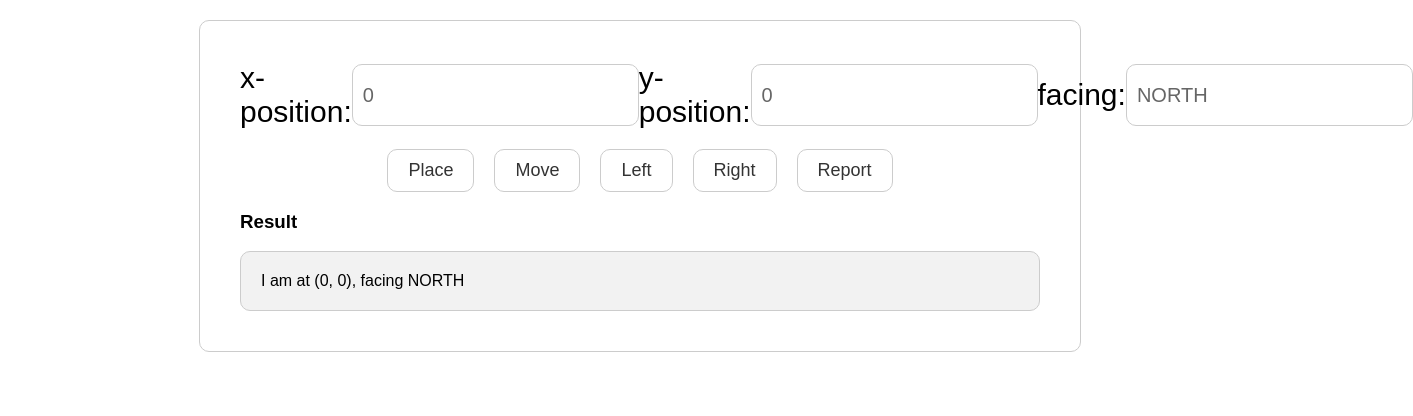
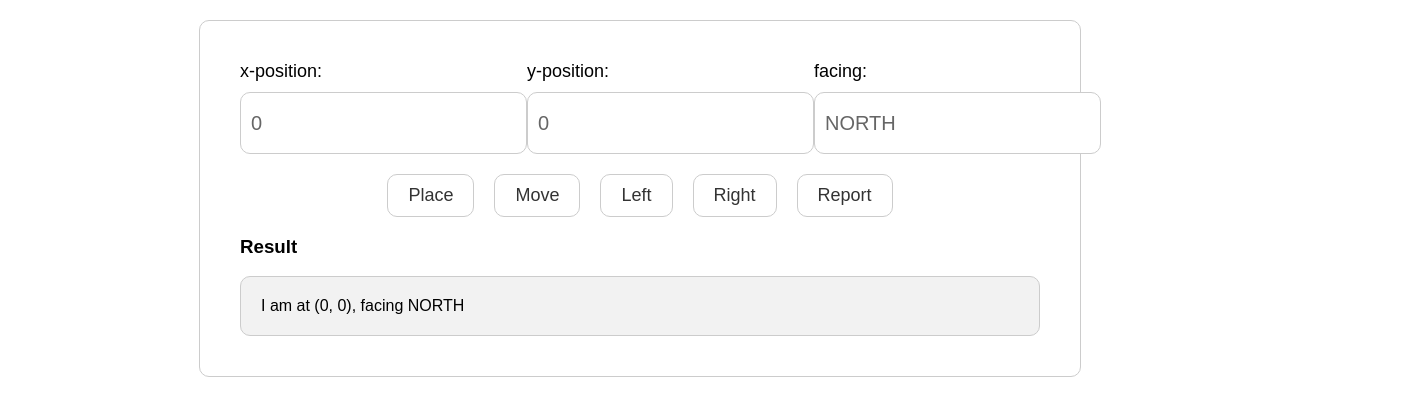
Before and after one commit to ryanzhangau/Pacman-Simulator, a React (Create React App) app: page / in a window 1280 px wide. Shown: the top 416 px of the page, 1413 px wide, since content can reach past the window. Built offline with nearby package versions, Linux system fonts and the light colour scheme.

Commit message:
update field label style

```diff
--- a/src/style/app.scss
+++ b/src/style/app.scss
@@ -15,6 +15,7 @@ body {
 .form-field-wrap {
   display: grid;
   grid-template-columns: repeat(3, 1fr);
+  justify-self: flex-start;
 }
 
 .button-wrap {
--- a/src/style/field.scss
+++ b/src/style/field.scss
@@ -1,7 +1,15 @@
 .field-wrap {
   display: flex;
-  font-size: 30px;
+  font-size: 18px;
   align-items: center;
+  flex-direction: column;
+  justify-self: left;
+  label {
+    display: block;
+    text-align: left;
+    width: 100%;
+    margin-bottom: 10px;
+  }
   input {
     border-radius: 10px;
     font-size: 20px;
```
